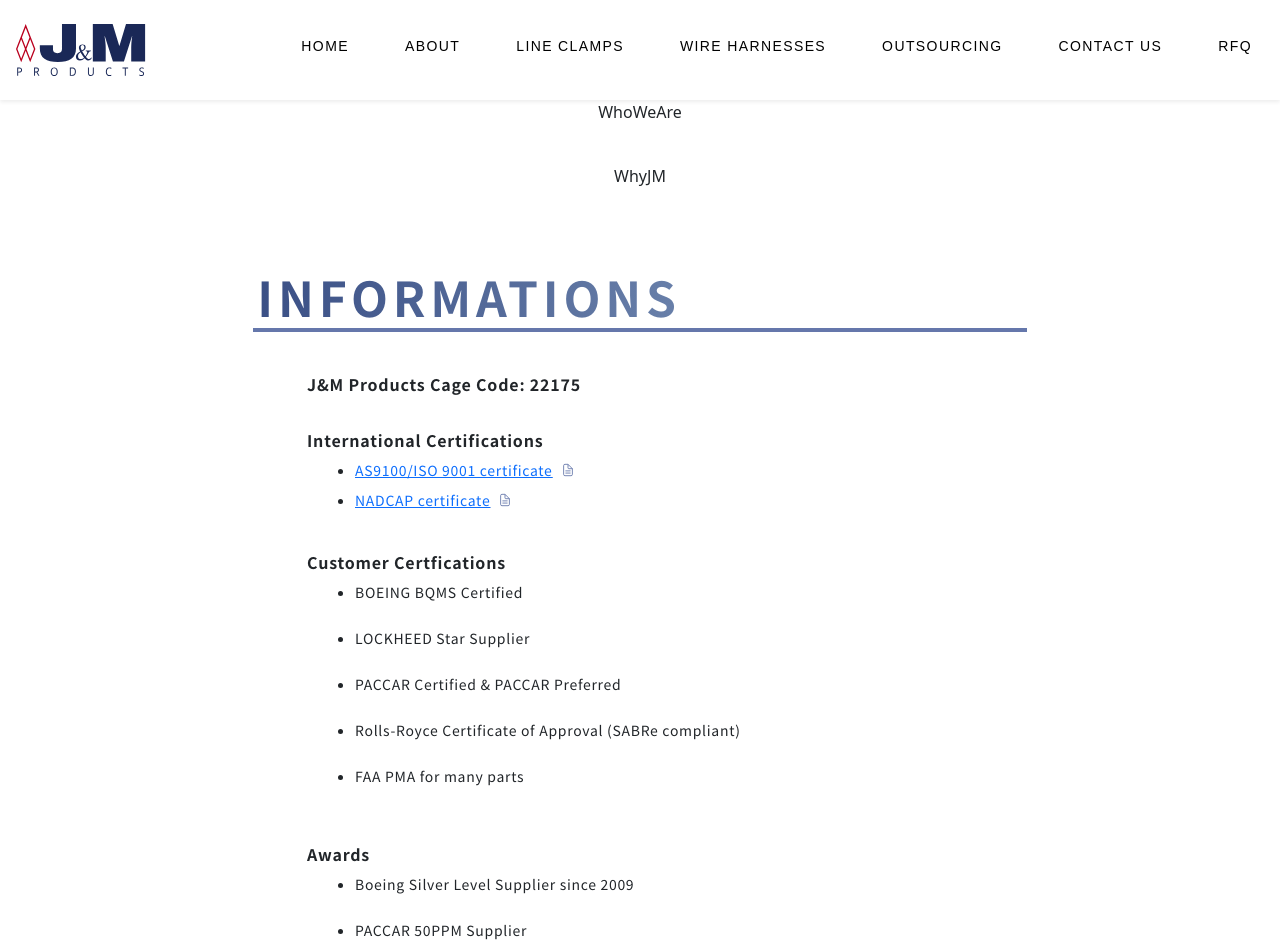
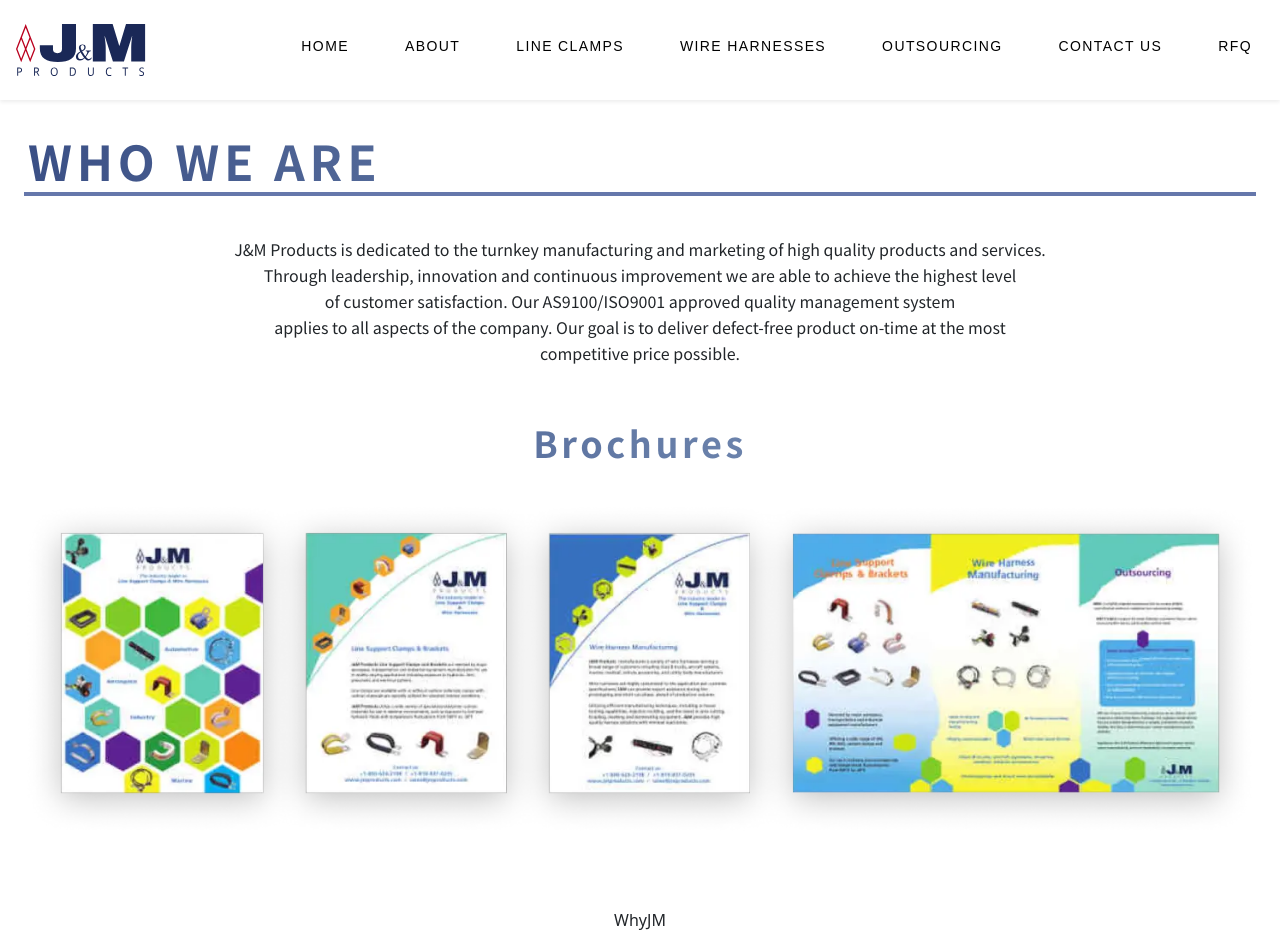
Before and after one commit to acm-ucr/jm-products-website, a Next.js app: page /about in a window 1280 px wide. Shown: the top 952 px of the page. Built offline with nearby package versions, Linux system fonts and the light colour scheme.

Commit message:
Responsify

```diff
--- a/src/components/about/WhoWeAre.jsx
+++ b/src/components/about/WhoWeAre.jsx
@@ -1,7 +1,42 @@
 import React from "react";
+import Image from "next/image";
+import Header from "./Header";
+import JMbrochures from "/public/images/about/JMbrochures.webp";
 
 const WhoWeAre = () => {
-  return <div>WhoWeAre</div>;
+  return (
+    <div className="max-w-7xl mx-auto px-4 py-8 flex flex-col gap-10">
+      <Header title="WHO WE ARE" size="text-4xl" />
+
+      <div className="flex flex-col space-y-10">
+        <p className="font-hk leading-relaxed text-base text-center md:text-left">
+          J&M Products is dedicated to the turnkey manufacturing and marketing
+          of high quality products and services. <br />
+          Through leadership, innovation and continuous improvement we are able
+          to achieve the highest level <br />
+          of customer satisfaction. Our AS9100/ISO9001 approved quality
+          management system <br />
+          applies to all aspects of the company. Our goal is to deliver
+          defect-free product on-time at the most <br />
+          competitive price possible.
+        </p>
+
+        <p className="font-hk bg-gradient-to-r from-jm-blue-300 to-jm-blue-100 bg-clip-text text-transparent text-3xl md:text-4xl tracking-widest font-bold text-center">
+          Brochures
+        </p>
+
+        <div className="flex justify-center md:justify-end w-full">
+          <Image
+            src={JMbrochures}
+            alt="Brochures"
+            width={800}
+            height={600}
+            className="w-full max-w-fit"
+          />
+        </div>
+      </div>
+    </div>
+  );
 };
 
 export default WhoWeAre;
```
